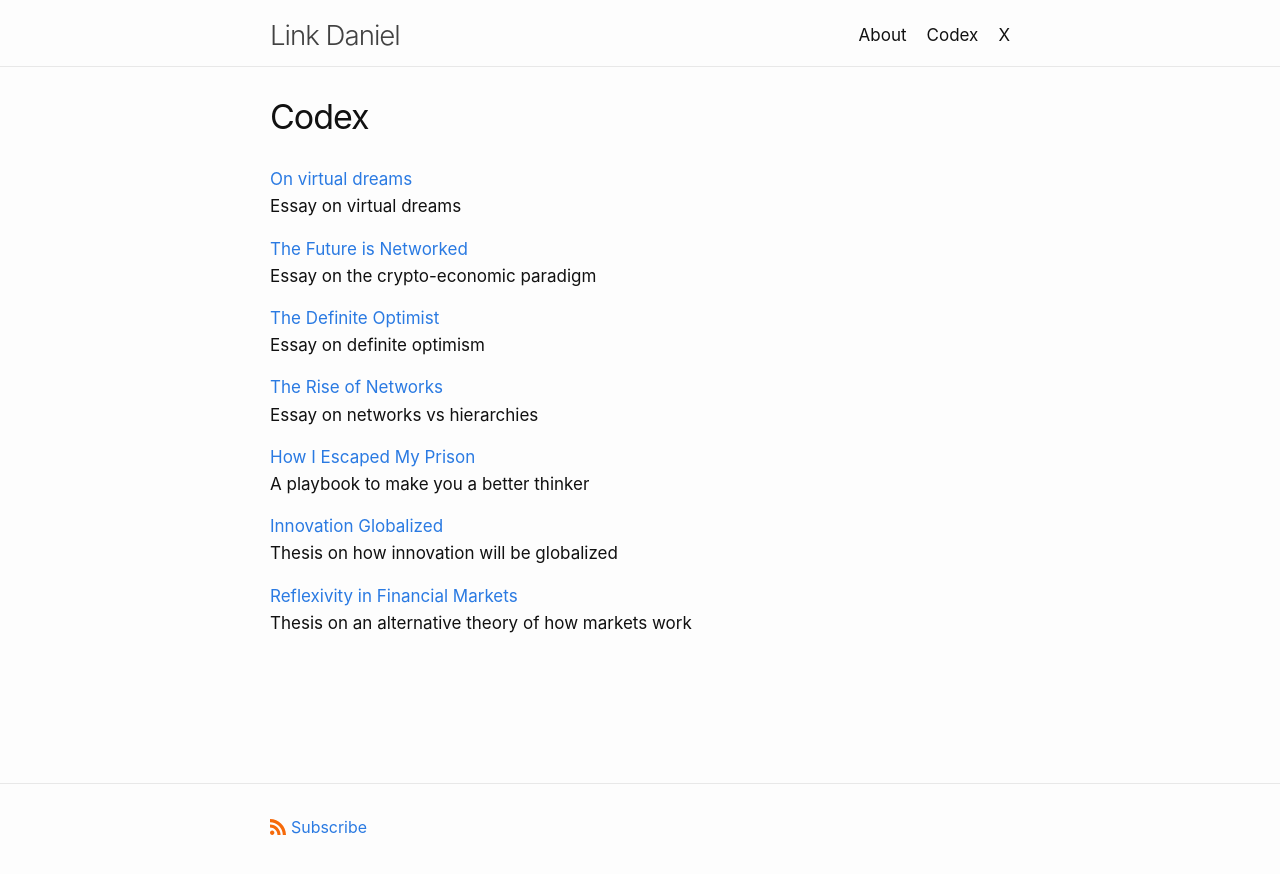
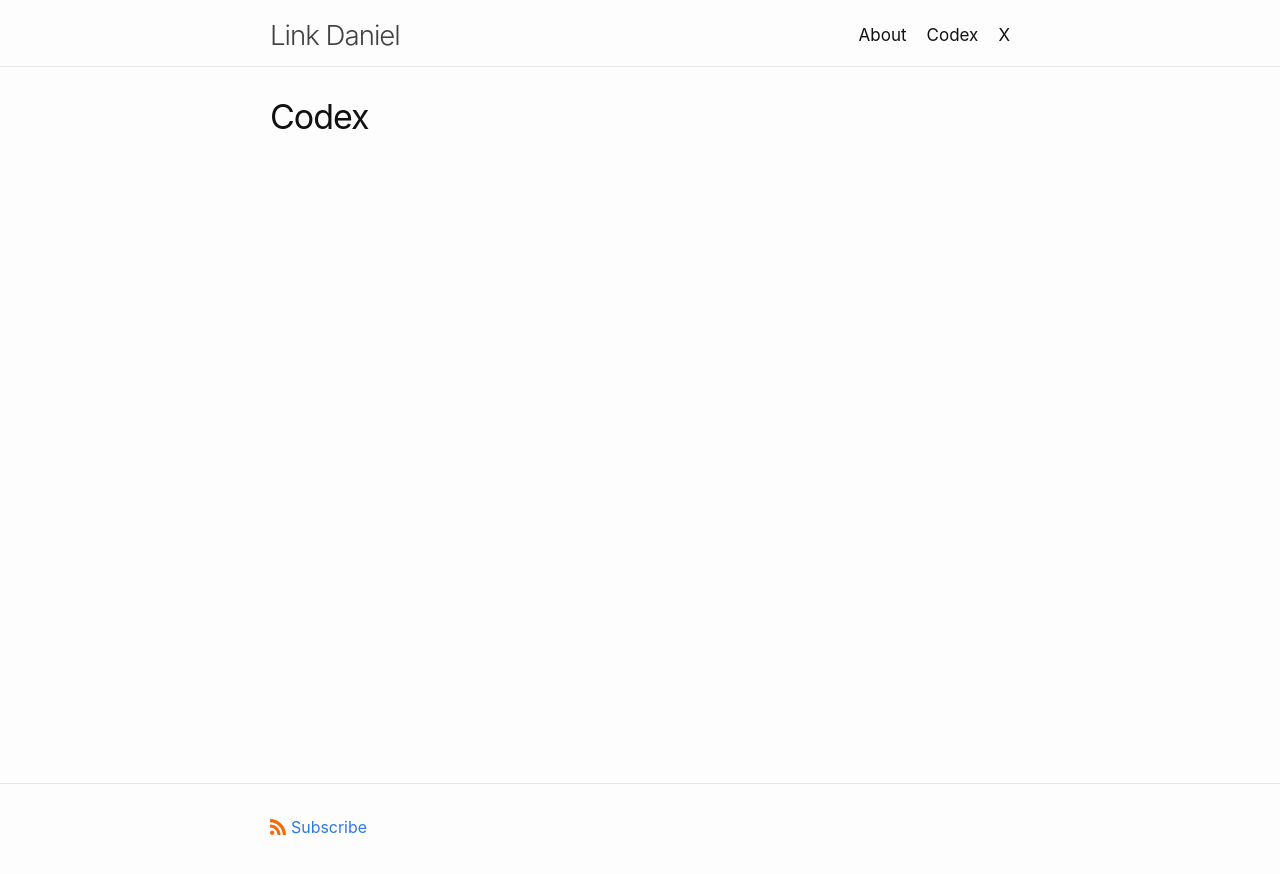
Before and after one commit to link-daniel/link.github.io, a Jekyll site: the page built from codex.md, in a window 1280 px wide. Shown: the top 874 px of the page. Built offline with Jekyll 4.4.1, drawn with Linux system fonts in a browser that asks for light colours.

Commit message:
Update codex.md

```diff
--- a/codex.md
+++ b/codex.md
@@ -3,31 +3,3 @@ layout: page
 title: Codex
 permalink: /codex/
 ---
-
-[On virtual dreams](/virtualdreams)
-<br>
-Essay on virtual dreams
-
-[The Future is Networked](/futurenetworked)
-<br>
-Essay on the crypto-economic paradigm
-
-[The Definite Optimist](/definiteoptimist)
-<br>
-Essay on definite optimism
-
-[The Rise of Networks](/riseofnetworks)
-<br>
-Essay on networks vs hierarchies
-
-[How I Escaped My Prison](/thinkerprison)
-<br>
-A playbook to make you a better thinker
-
-[Innovation Globalized](/innovationglobalized)
-<br>
-Thesis on how innovation will be globalized
-
-[Reflexivity in Financial Markets](/reflexivity)
-<br>
-Thesis on an alternative theory of how markets work
```
